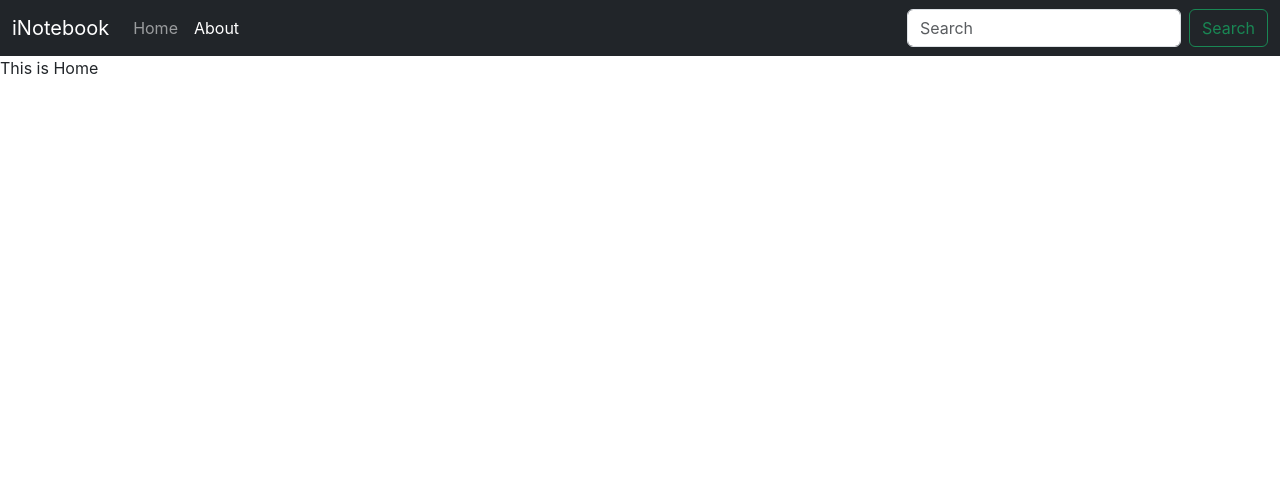
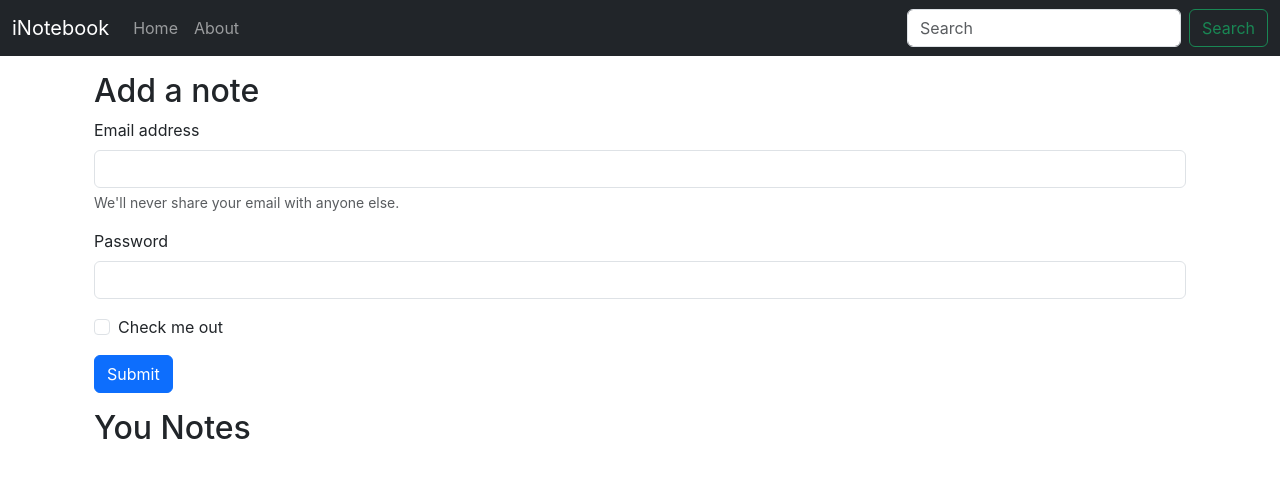
Before and after one commit to Svmpankaj/inotebook, a React (Create React App) app: page / in a window 1280 px wide. Shown: the top 478 px of the page. Built offline with nearby package versions, Linux system fonts and the light colour scheme.

Commit message:
add from on home page

```diff
--- a/src/App.js
+++ b/src/App.js
@@ -6,17 +6,18 @@
 import NoteState from './context/notes/NoteState';
 
 
-
 function App() {
   return (
     <>
       <NoteState>
         <BrowserRouter>
           <Navbar />
-          <Routes>
-            <Route path='/' element={<Home />} />
-            <Route path='/about' element={<About />} />
-          </Routes>
+          <div className="container">
+            <Routes>
+              <Route path='/' element={<Home />} />
+              <Route path='/about' element={<About />} />
+            </Routes>
+          </div>
         </BrowserRouter>
       </NoteState>
     </>
--- a/src/components/Home.js
+++ b/src/components/Home.js
@@ -3,7 +3,28 @@
 const Home = () => {
     return (
         <div>
-            This is Home
+            <div className="container  my-3">
+                <h2>Add a note</h2>
+                <form>
+                    <div className="mb-3">
+                        <label for="exampleInputEmail1" className="form-label">Email address</label>
+                        <input type="email" className="form-control" id="exampleInputEmail1" aria-describedby="emailHelp" />
+                        <div id="emailHelp" className="form-text">We'll never share your email with anyone else.</div>
+                    </div>
+                    <div className="mb-3">
+                        <label for="exampleInputPassword1" className="form-label">Password</label>
+                        <input type="password" className="form-control" id="exampleInputPassword1" />
+                    </div>
+                    <div className="mb-3 form-check">
+                        <input type="checkbox" className="form-check-input" id="exampleCheck1" />
+                        <label className="form-check-label" for="exampleCheck1">Check me out</label>
+                    </div>
+                    <button type="submit" className="btn btn-primary">Submit</button>
+                </form>
+            </div>
+            <div className="container my-3">
+                <h2>You Notes</h2>
+            </div>
         </div>
     )
 }
--- a/src/components/Navbar.js
+++ b/src/components/Navbar.js
@@ -18,10 +18,10 @@
                     <div className="collapse navbar-collapse" id="navbarSupportedContent">
                         <ul className="navbar-nav me-auto mb-2 mb-lg-0">
                             <li className="nav-item">
-                                <Link className="nav-link " aria-current="page" to="/">Home</Link>
+                                <Link className={`nav-link ${useLocation.pathname === "/" ? "active" : ""}`} aria-current="page" to="/">Home</Link>
                             </li>
                             <li className="nav-item">
-                                <Link className="nav-link active" to="/about">About</Link>
+                                <Link className={`nav-link ${useLocation.pathname === "/about" ? "active" : ""}`} to="/about">About</Link>
                             </li>
                         </ul>
                         <form className="d-flex" role="search">
```
